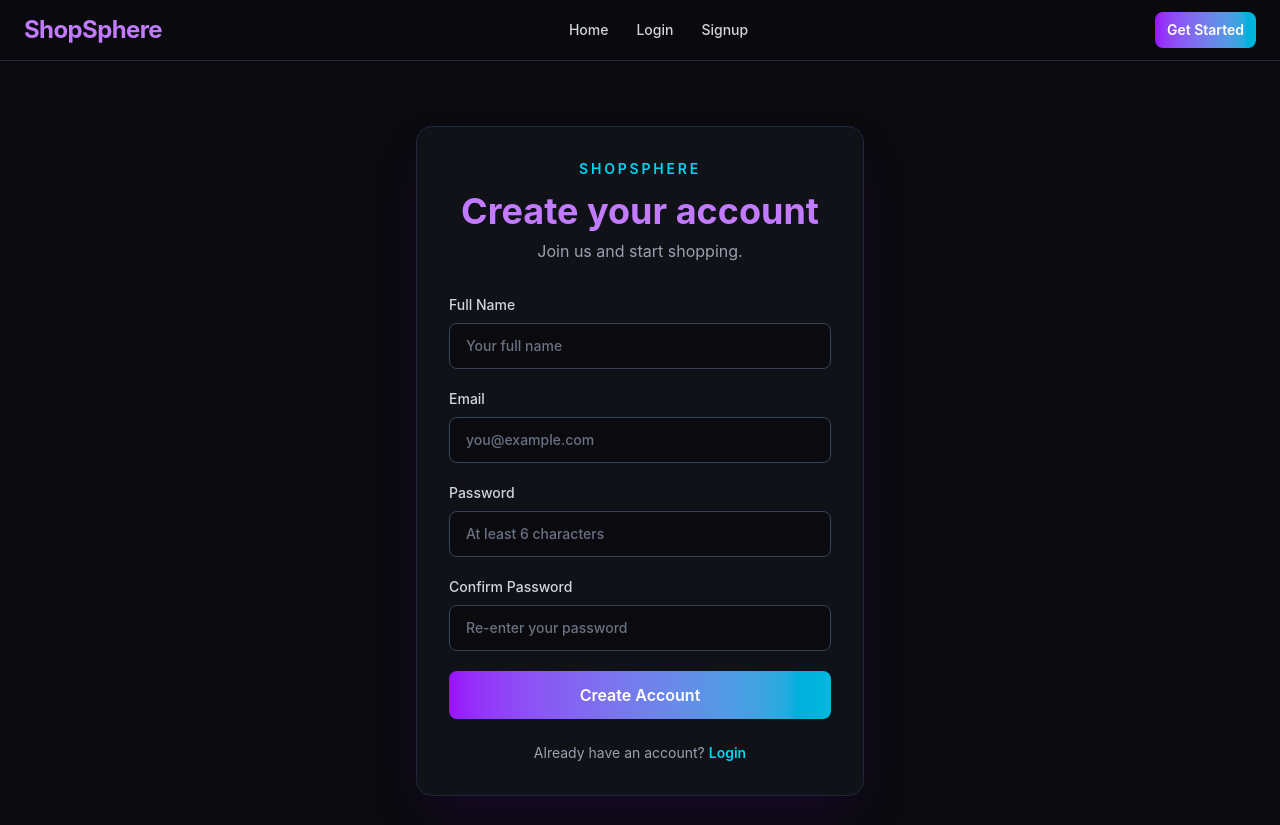
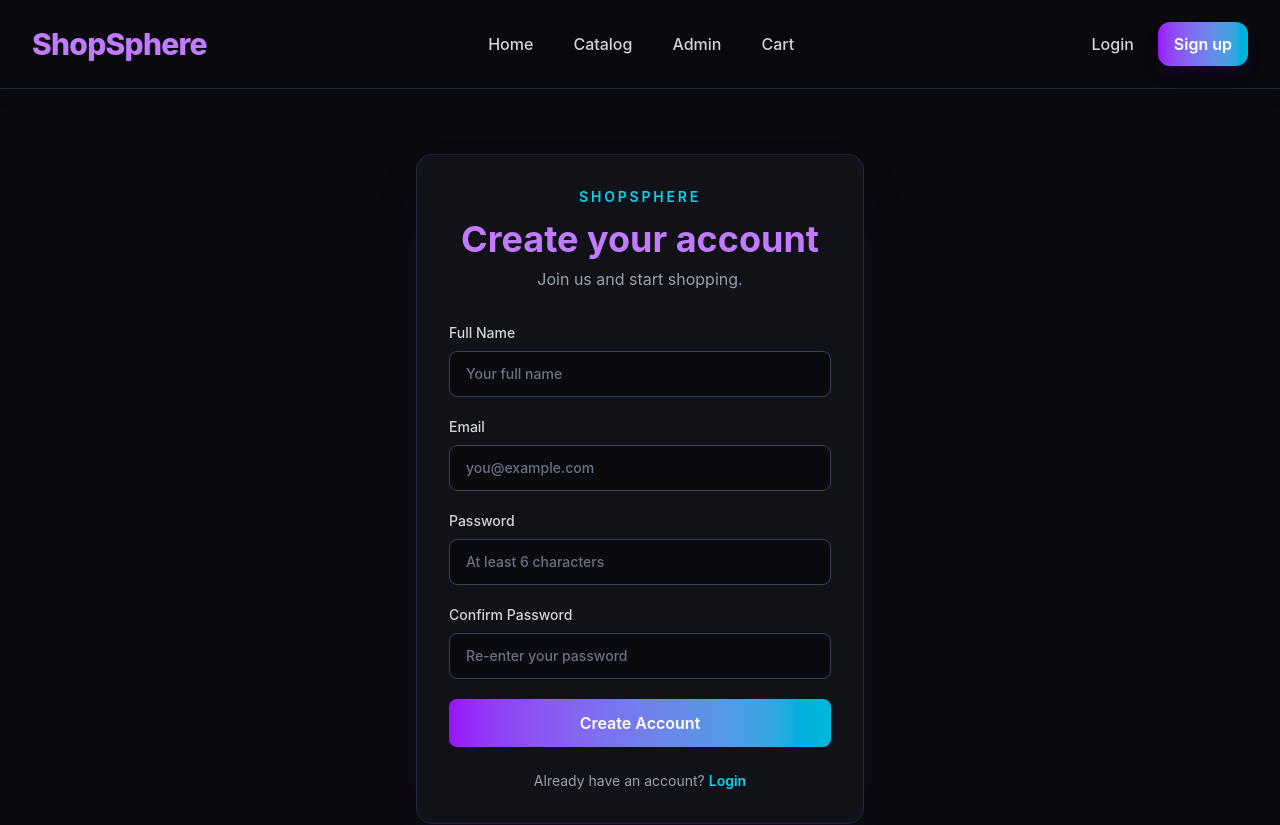
Before and after one commit to maneshwar-sharma07/infotact-project2, a React (Vite) app in the folder client/: page /signup in a window 1280 px wide. Shown: the top 825 px of the page. Built offline with nearby package versions, Linux system fonts and the light colour scheme.

Commit message:
style: improve navbar spacing and sizing

```diff
--- a/client/src/components/Navbar.tsx
+++ b/client/src/components/Navbar.tsx
@@ -1,30 +1,21 @@
 import { Link, useNavigate } from "react-router-dom";
 import { useAuth } from "../hooks/useAuth";
+
+const navLinkClass = "rounded-xl px-4 py-2.5 text-base font-medium text-gray-300 transition duration-200 hover:bg-white/5 hover:text-cyan-300";
+const secondaryButtonClass = "rounded-xl border border-cyan-400/70 px-4 py-2.5 text-base font-semibold text-cyan-300 transition duration-200 hover:-translate-y-0.5 hover:bg-cyan-400 hover:text-[#0A0A0F]";
 
 export default function Navbar() {
   const navigate = useNavigate();
   const { user, logout } = useAuth();
-  const linkClassName = "rounded-lg px-3 py-2 text-sm font-medium text-gray-300 transition hover:bg-white/5 hover:text-cyan-400";
+  const handleLogout = () => { logout(); navigate("/"); };
 
-  const handleLogout = () => {
-    logout();
-    navigate("/");
-  };
-
-  return (
-    <header className="sticky top-0 z-50 border-b border-gray-800 bg-[#0A0A0F]/95 backdrop-blur">
-      <div className="mx-auto flex max-w-7xl flex-wrap items-center justify-between gap-3 px-4 py-3 sm:px-6">
-        <Link to="/" className="text-xl font-bold tracking-tight text-purple-400 sm:text-2xl">ShopSphere</Link>
-        <nav aria-label="Primary navigation" className="order-3 flex w-full items-center justify-center gap-1 border-t border-gray-800 pt-3 sm:order-none sm:w-auto sm:border-0 sm:pt-0">
-          <Link to="/" className={linkClassName}>Home</Link>
-          {user ? <><Link to="/admin" className={linkClassName}>Admin</Link><button type="button" className={linkClassName}>Cart</button></> : <><Link to="/login" className={linkClassName}>Login</Link><Link to="/signup" className={linkClassName}>Signup</Link></>}
-        </nav>
-        {user ? (
-          <button type="button" onClick={handleLogout} className="rounded-lg border border-cyan-400/70 px-3 py-2 text-sm font-semibold text-cyan-300 transition hover:bg-cyan-400 hover:text-[#0A0A0F]">Logout</button>
-        ) : (
-          <Link to="/login" className="rounded-lg bg-gradient-to-r from-purple-600 to-cyan-500 px-3 py-2 text-sm font-semibold text-white transition hover:opacity-90">Get Started</Link>
-        )}
-      </div>
-    </header>
-  );
+  return <header className="sticky top-0 z-50 border-b border-gray-800/90 bg-[#0A0A0F]/95 shadow-lg shadow-black/10 backdrop-blur-xl transition-shadow duration-300">
+    <div className="mx-auto flex min-h-20 max-w-[1600px] flex-wrap items-center justify-between gap-3 px-4 py-3 sm:min-h-[88px] sm:px-6 lg:px-8">
+      <Link to="/" className="shrink-0 text-2xl font-extrabold tracking-tight text-purple-400 transition hover:text-purple-300 sm:text-3xl">ShopSphere</Link>
+      <nav aria-label="Primary navigation" className="order-3 flex w-full items-center justify-center gap-1 border-t border-gray-800 pt-3 sm:order-none sm:w-auto sm:border-0 sm:pt-0 md:gap-2">
+        <Link to="/" className={navLinkClass}>Home</Link><Link to="/catalog" className={navLinkClass}>Catalog</Link><Link to="/admin" className={navLinkClass}>Admin</Link><button type="button" className={navLinkClass}>Cart</button>
+      </nav>
+      {user ? <button type="button" onClick={handleLogout} className={secondaryButtonClass}>Logout</button> : <div className="flex items-center gap-2"><Link to="/login" className={navLinkClass}>Login</Link><Link to="/signup" className="rounded-xl bg-gradient-to-r from-purple-600 to-cyan-500 px-4 py-2.5 text-base font-semibold text-white shadow-lg shadow-purple-950/30 transition duration-200 hover:-translate-y-0.5 hover:brightness-110">Sign up</Link></div>}
+    </div>
+  </header>;
 }
```
